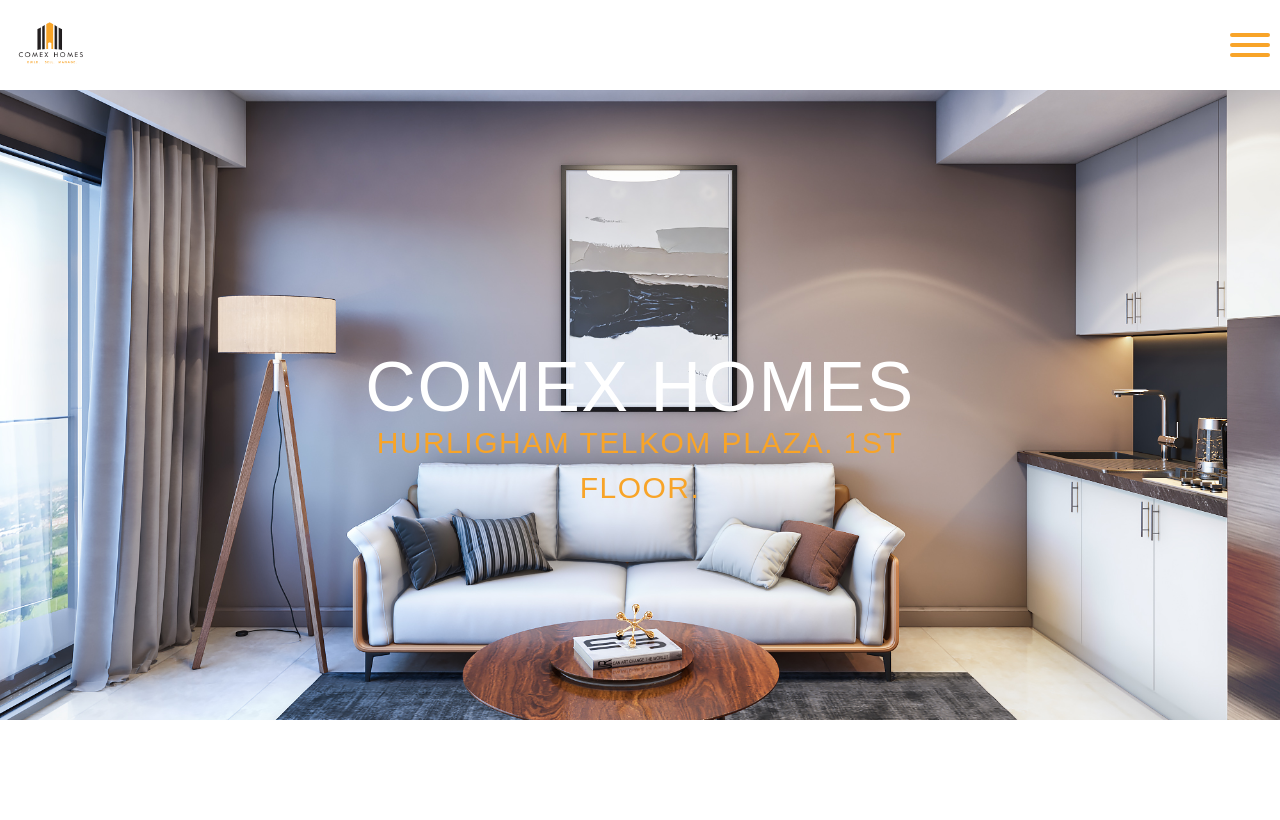
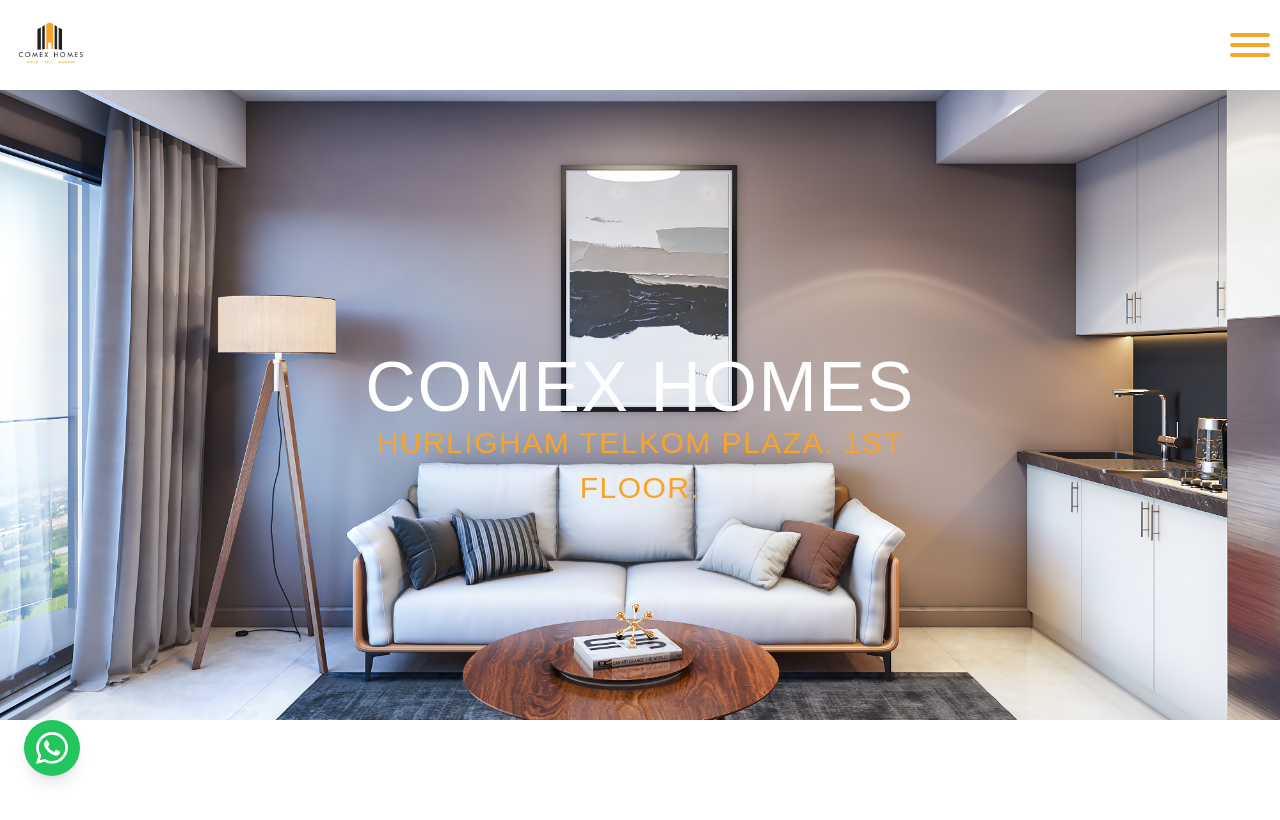
Before and after one commit to olingomaxwell1999/comex, a Next.js app: page / in a window 1280 px wide. Shown: the top 820 px of the page. Built offline with nearby package versions, Linux system fonts and the light colour scheme; a web font is replaced by a local one.

Commit message:
Add WhatsAppButton component and integrate it into the layout Update Properties and ModernCard components with new data and styles Fix link in Getproperty component

```diff
--- a/src/app/components/Getproperty.jsx
+++ b/src/app/components/Getproperty.jsx
@@ -34,10 +34,7 @@
           <h3>Starting from Ksh 2.2M </h3>
         </div>
 
-        <Link
-          href="https://forms.zohopublic.com/balozi/form/PropertyInterest/formperma/A33a_iR2K9mYWoQm68L3X_NCve97H84-YitBPSETT7o"
-          target="_blank"
-        >
+        <Link href="https://zfrmz.com/63qeS4QHxcWIQdgr1NB3" target="_blank">
           <button className="btn">register interest</button>
         </Link>
       </div>
--- a/src/app/components/ModernCard.jsx
+++ b/src/app/components/ModernCard.jsx
@@ -31,7 +31,7 @@
         </div>
 
         {/* Location */}
-        <div className="flex items-center text-gray-600 text-sm mb-3">
+        <div className="flex items-center text-black text-sm mb-3">
           <MdLocationOn className="mr-1" />
           <span>{location}</span>
         </div>
--- a/src/app/components/Properties.jsx
+++ b/src/app/components/Properties.jsx
@@ -19,20 +19,20 @@
   const propertyFeatures = [
     {
       id: 1,
-      title: "Nyayo View Suites One",
-      image: nyayoone,
-      location: "Nairobi West",
-      availablesuits: "Executive Studios and 1 Bedrooms",
-      link: "https://www.nyayoviewsuites.com/nyayoone",
-      units: "Sold Out",
+      title: "Astana Residence",
+      image: astanaresidence,
+      location: "Ngara, Nairobi",
+      availablesuits: "Studios, 1 Bedroom Apartments",
+      link: "https://www.astanaresidence.com/",
+      units: "Available Units",
     },
     {
       id: 2,
-      title: "Nyayo View Suites Two",
-      image: nyayotwo,
-      location: "Nairobi West",
-      availablesuits: "Executive & Premium One Bedrooms",
-      link: "https://www.nyayoviewsuites.com/",
+      title: "The Reveal",
+      image: reveal,
+      location: "Kabarnet Road",
+      availablesuits: "Studio, 1 Bedroom Apartments",
+      link: "https://www.thereveal.co.ke/",
       units: "Available Units",
     },
     {
@@ -46,21 +46,21 @@
     },
     {
       id: 4,
-      title: "The Reveal",
-      image: reveal,
-      location: "Kabarnet Road",
-      availablesuits: "Studio, 1 Bedroom Apartments",
-      link: "https://www.balozisuites.com/",
-      units: "Coming Soon",
+      title: "Nyayo View Suites One",
+      image: nyayoone,
+      location: "Nairobi West",
+      availablesuits: "Executive Studios and 1 Bedrooms",
+      link: "https://www.nyayoviewsuites.com/nyayoone",
+      units: "Sold Out",
     },
     {
       id: 5,
-      title: "Astana Residence",
-      image: astanaresidence,
-      location: "Ngara, Nairobi",
-      availablesuits: "Studios, 1 Bedroom Apartments",
-      link: "https://www.astanaresidence.com/",
-      units: "Coming Soon",
+      title: "Nyayo View Suites Two",
+      image: nyayotwo,
+      location: "Nairobi West",
+      availablesuits: "Executive & Premium One Bedrooms",
+      link: "https://www.nyayoviewsuites.com/",
+      units: "Sold Out",
     },
   ];
 
--- /dev/null
+++ b/src/app/components/WhatsAppButton.jsx
@@ -0,0 +1,34 @@
+"use client";
+import React from "react";
+
+const WhatsAppButton = () => {
+  const phoneNumber = "+254709501501";
+  const message = "Hello!"; // Optional default message
+
+  const handleClick = () => {
+    const whatsappUrl = `https://wa.me/${phoneNumber.replace(
+      /\+/g,
+      ""
+    )}?text=${encodeURIComponent(message)}`;
+    window.open(whatsappUrl, "_blank");
+  };
+
+  return (
+    <button
+      onClick={handleClick}
+      className="fixed bottom-6 left-6 bg-green-500 hover:bg-green-600 text-white p-3 rounded-full shadow-lg transition-transform duration-200 ease-in-out transform hover:scale-110 flex items-center justify-center z-50"
+      aria-label="Contact on WhatsApp"
+    >
+      <svg
+        className="w-8 h-8"
+        xmlns="http://www.w3.org/2000/svg"
+        viewBox="0 0 24 24"
+        fill="currentColor"
+      >
+        <path d="M17.472 14.382c-.297-.149-1.758-.867-2.03-.967-.273-.099-.471-.148-.67.15-.197.297-.767.966-.94 1.164-.173.199-.347.223-.644.075-.297-.15-1.255-.463-2.39-1.475-.883-.788-1.48-1.761-1.653-2.059-.173-.297-.018-.458.13-.606.134-.133.298-.347.446-.52.149-.174.198-.298.298-.497.099-.198.05-.371-.025-.52-.075-.149-.669-1.612-.916-2.207-.242-.579-.487-.5-.669-.51-.173-.008-.371-.01-.57-.01-.198 0-.52.074-.792.372-.272.297-1.04 1.016-1.04 2.479 0 1.462 1.065 2.875 1.213 3.074.149.198 2.096 3.2 5.077 4.487.709.306 1.262.489 1.694.625.712.227 1.36.195 1.871.118.571-.085 1.758-.719 2.006-1.413.248-.694.248-1.289.173-1.413-.074-.124-.272-.198-.57-.347m-5.421 7.403h-.004a9.87 9.87 0 01-5.031-1.378l-.361-.214-3.741.982.998-3.648-.235-.374a9.86 9.86 0 01-1.51-5.26c.001-5.45 4.436-9.884 9.888-9.884 2.64 0 5.122 1.03 6.988 2.898a9.825 9.825 0 012.893 6.994c-.003 5.45-4.437 9.884-9.885 9.884m8.413-18.297A11.815 11.815 0 0012.05 0C5.495 0 .16 5.335.157 11.892c0 2.096.547 4.142 1.588 5.945L.057 24l6.305-1.654a11.882 11.882 0 005.683 1.448h.005c6.554 0 11.89-5.335 11.893-11.893a11.821 11.821 0 00-3.48-8.413z" />
+      </svg>
+    </button>
+  );
+};
+
+export default WhatsAppButton;
--- a/src/app/layout.js
+++ b/src/app/layout.js
@@ -2,6 +2,7 @@
 import Footer from "./components/Footer";
 import Navbar from "./components/Navbar";
 import "./globals.css";
+import WhatsAppButton from "./components/WhatsAppButton";
 
 export const metadata = {
   title: "Comex Homes",
@@ -30,7 +31,6 @@
               });
             `,
           }}
-
         />
         {/* Start of HubSpot Embed Code */}
         <script
@@ -52,6 +52,7 @@
         </noscript>
         <Navbar />
         {children}
+        <WhatsAppButton />
         <Footer />
       </body>
     </html>
```
